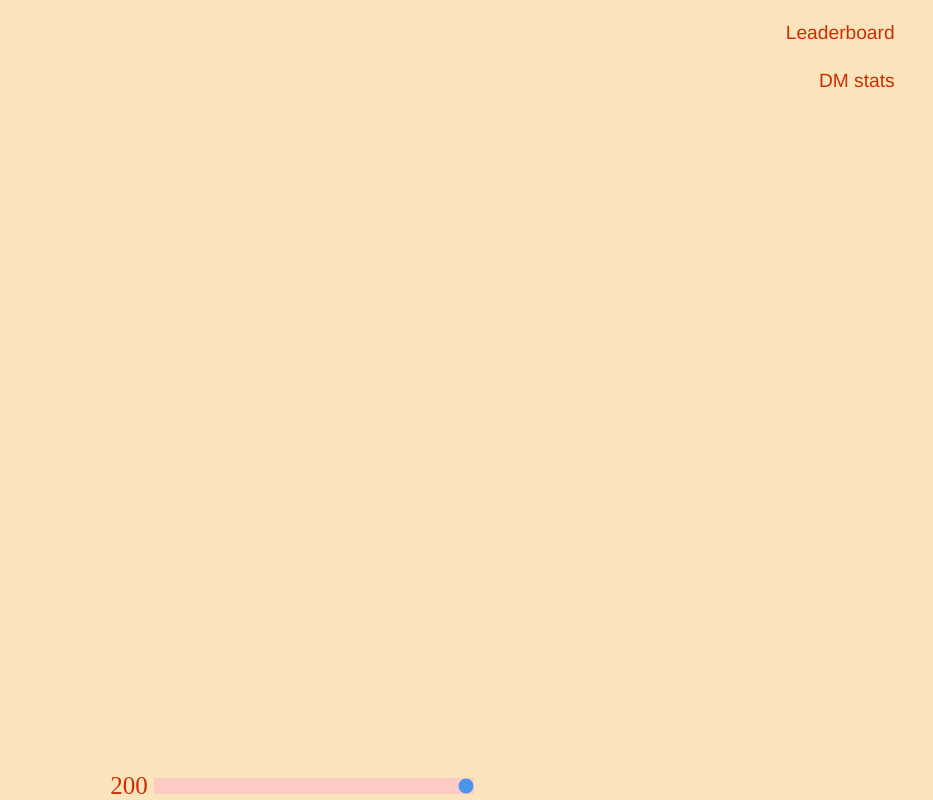
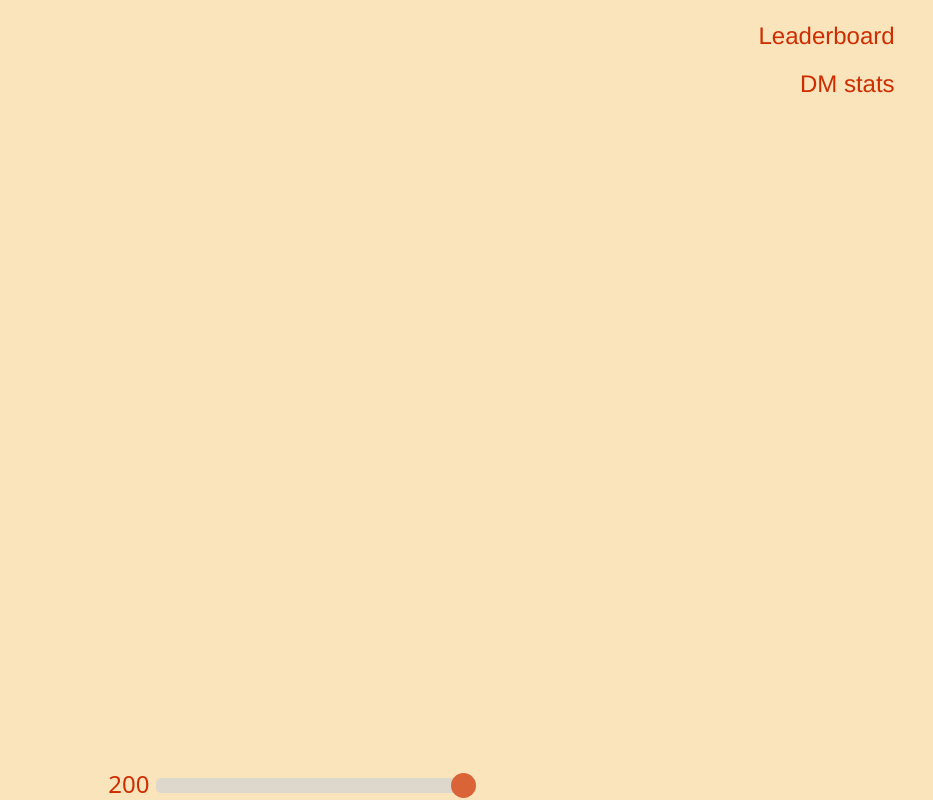
Before and after one commit to sankalp1999/twitter-circle, a website: page index.html in a window 1280 px wide. Shown: the full height of the page, 347-1280 px from the left. Drawn offline with nearby package versions, Linux system fonts and the light colour scheme; no server answers.

Commit message:
improve ui

```diff
--- a/index.html
+++ b/index.html
@@ -26,6 +26,8 @@
     transform-box: fill-box; /* Refer to the object's bounding box for the origin */
     border-radius: 50%; /* Keeps the circular shape */
     overflow: hidden; /* Ensures the content does not spill out on scale */
+
+    box-shadow: 0 4px 6px rgba(0, 0, 0, 0.1);
     }
 
     .node-foreign-object:hover {
@@ -42,12 +44,13 @@
 
     label {
         margin-bottom: 20px; /* Space between the label and the slider */
-        font-size: 25px; /* Larger font size for readability */
+        font-size: 1.5rem; /* Larger font size for readability */
     }
 
     #slider-container {
-    margin-top: 10px;
-    text-align: center; /* Center-align the slider text and slider */
+        font-family:system-ui, -apple-system, BlinkMacSystemFont, 'Segoe UI', Roboto, Oxygen, Ubuntu, Cantarell, 'Open Sans', 'Helvetica Neue', sans-serif ;
+        margin-top: 10px;
+        text-align: center; /* Center-align the slider text and slider */
     }
 
     svg {
@@ -63,24 +66,34 @@
     }
 
 
+    #pfpCountSlider {
+    -webkit-appearance: none;
+    width: 25vw;
+    height: 15px;
+    border-radius: 5px;
+    background: #d3d3d3;
+    outline: none;
+    opacity: 0.7;
+    -webkit-transition: .2s;
+    transition: opacity .2s;
+    }
 
-    #pfpCountSlider {
-        width: 25vw; /* Larger width for the slider */
-        -webkit-appearance: none; /* Override default appearance for WebKit browsers */
-        appearance: none;
-        height: 2vh; /* Increase the height for a bigger touch area */
-        background: #ffc0cb; /* Background color of the slider */
-        outline: none; /* Remove the outline to avoid a boxy look when selected */
-        opacity: 0.7; /* Slightly transparent */
-        transition: opacity 0.2s; /* Smooth transition for hover effect */
-    }
-    #pfpCountSlider::-webkit-slider-thumb,
-    #pfpCountSlider::-moz-range-thumb {
+    #pfpCountSlider::-webkit-slider-thumb {
+    -webkit-appearance: none;
+    appearance: none;
     width: 25px;
     height: 25px;
-    background: hsl(196, 84%, 46%); /* Harmonize the color for consistency */
+    border-radius: 50%;
+    background: #CF2D01;
     cursor: pointer;
+    }
+
+#pfpCountSlider::-moz-range-thumb {
+    width: 25px;
+    height: 25px;
     border-radius: 50%;
+    background: #CF2D01;
+    cursor: pointer;
     }
 
     @media (max-width: 768px) { /* Adjustments for tablets and mobile phones */
@@ -122,7 +135,7 @@
         border-radius: 5px;
         cursor: pointer;
         transition: background-color 0.2s ease-in-out;
-        font-size: 1.5vw; /* Optionally make the font size responsive */
+        font-size: 1.5rem; /* Optionally make the font size responsive */
     }
 
 
@@ -142,7 +155,7 @@
         border-radius: 5px;
         cursor: pointer;
         transition: background-color 0.2s ease-in-out;
-        font-size: 1.5vw; /* Optionally make the font size responsive */
+        font-size: 1.5rem; /* Optionally make the font size responsive */
     }
 
 
```
